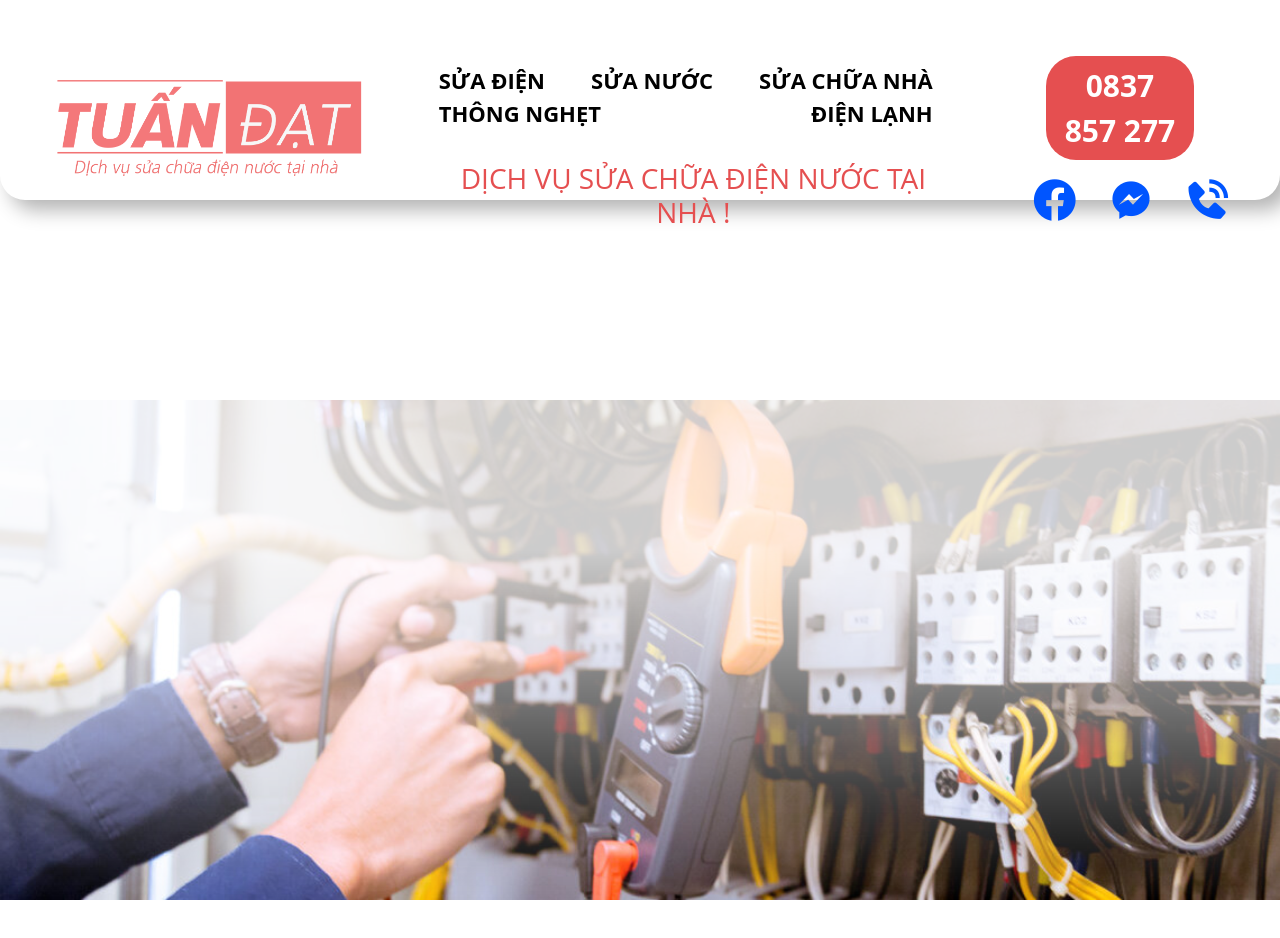
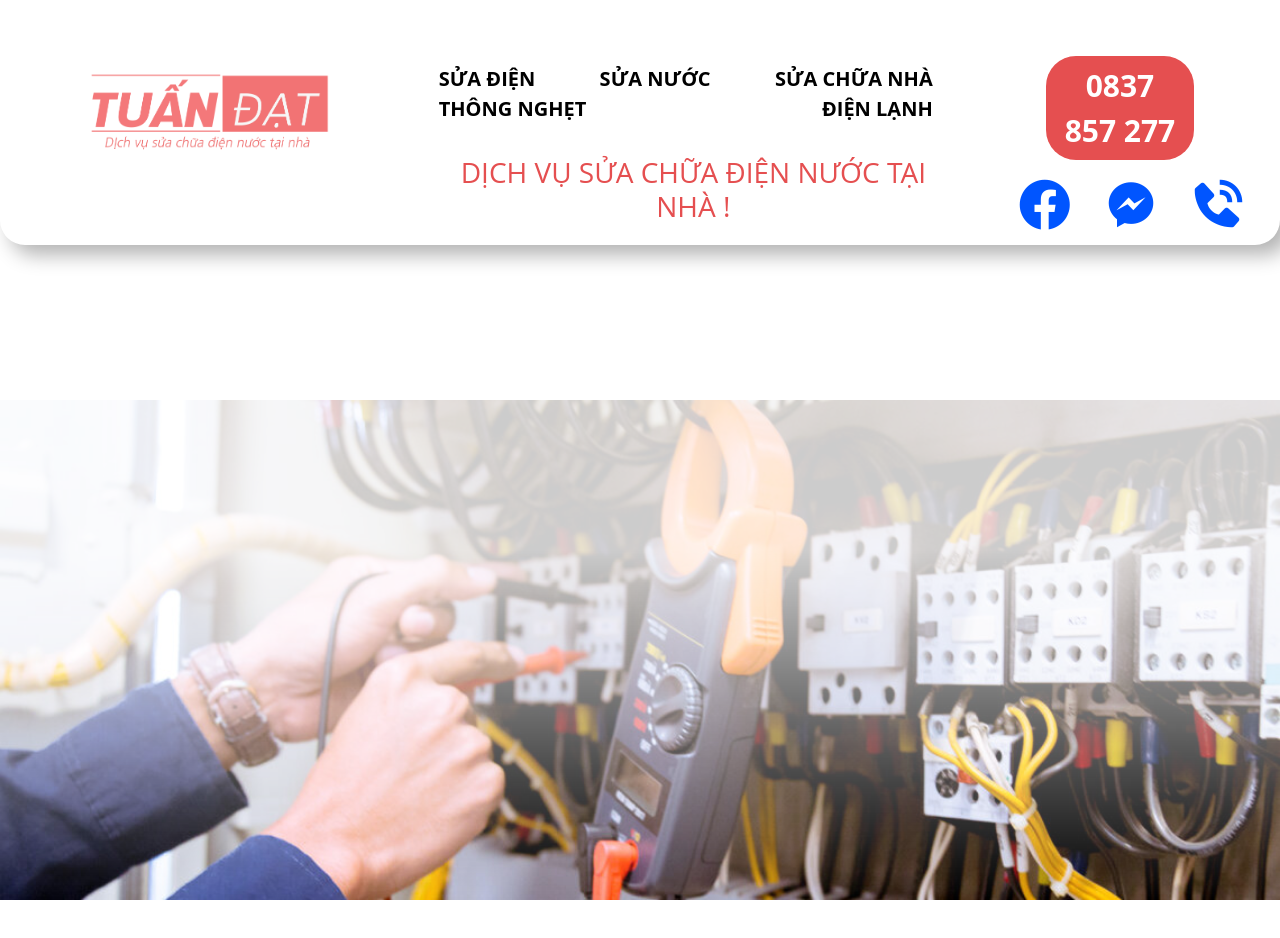
Before and after one commit to ThanhHau-dev/website-i-n-n-c, a plain HTML site: page index.html in a window 1280 px wide. Shown: the top 938 px of the page. Drawn offline with nearby package versions, Linux system fonts and the light colour scheme.

Commit message:
fix header

```diff
--- a/javascript/index.js
+++ b/javascript/index.js
@@ -13,24 +13,24 @@ img_thay_doi();
 
 // tạo hiệu ứng dãn ra cho header menu
 
-let lastScrollTop = 0;
-const menu = document.querySelector('.header_1');
+// let lastScrollTop = 0;
+// const menu = document.querySelector('.header_1');
 
-window.addEventListener('scroll', function() {
-    let currentScroll = window.pageYOffset || document.documentElement.scrollTop;
+// window.addEventListener('scroll', function() {
+//     let currentScroll = window.pageYOffset || document.documentElement.scrollTop;
 
-    if (currentScroll > lastScrollTop) {
-        // Cuộn xuống
-        menu.classList.remove('expanded');
+//     if (currentScroll > lastScrollTop) {
+//         // Cuộn xuống
+//         menu.classList.remove('expanded');
 
-    } else {
-        // Cuộn lên
-        menu.classList.add('expanded');
+//     } else {
+//         // Cuộn lên
+//         menu.classList.add('expanded');
 
-    }
+//     }
 
-    lastScrollTop = currentScroll <= 0 ? 0 : currentScroll; // Đảm bảo không bị giá trị âm
-});
+//     lastScrollTop = currentScroll <= 0 ? 0 : currentScroll; // Đảm bảo không bị giá trị âm
+// });
 
 /*
 // tạo hiệu ứng cho các class row khi vuốt bằng thư viện AOS
--- a/style/index.css
+++ b/style/index.css
@@ -27,13 +27,13 @@ body {
 }
 
 /* class này phục vụ cho hiệu ứng co dãn menu của js */
-.header_1.expanded {
+ /* .header_1.expanded { */
     height: 200px; /* Kích thước khi thu lại */
     transition: transform 0.3s ease-in-out;
 
 }
 
-.header_1.expanded a {
+/* .header_1.expanded a {
     font-size: 22px;
 }
 
@@ -53,7 +53,7 @@ body {
 
 .header_1.expanded i {
     font-size: 50px;
-}
+} */ */
 
 
 
@@ -69,7 +69,7 @@ body {
 }
 
 #img_logo{
-    width: 90%;
+    width: 70%;
 }
 
 
```
